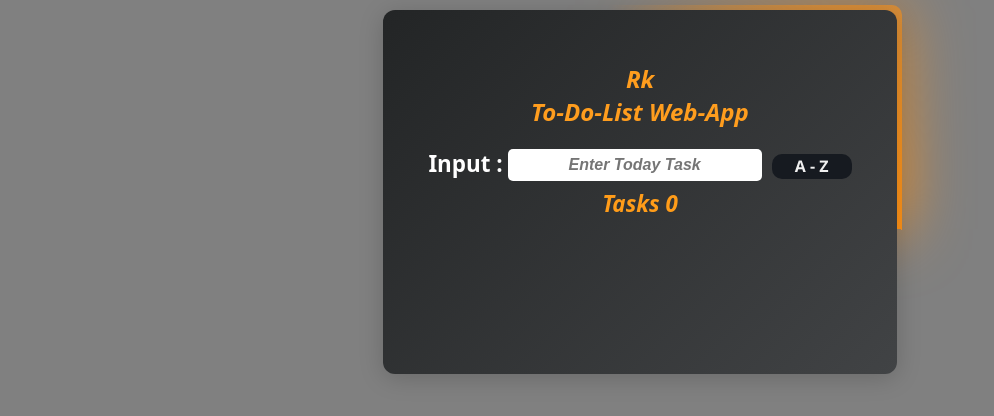
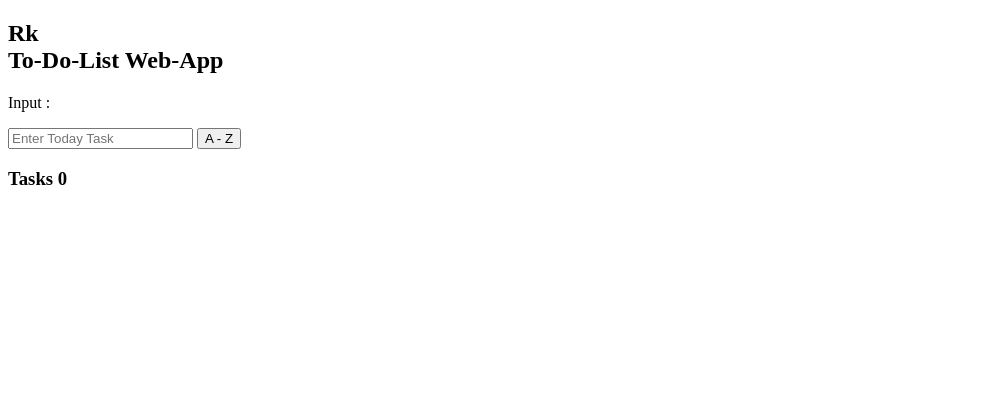
Before and after one commit to rahamka/To-Do-List-Web-App, a plain HTML site: page index.html in a window 1280 px wide. Shown: the whole page, without its empty margins (0-994 px from the left). Drawn offline with Linux system fonts and the light colour scheme.

Commit message:
Update style.css

```diff
--- a/style.css
+++ b/style.css
@@ -1,242 +1,29 @@
-body {
-  margin: 0;
-  padding: 0;
-  box-sizing: border-box;
-  background-color: gray;
-  color: white;
-  display: flex;
-  justify-content: center;
-  font-family: system-ui, -apple-system, BlinkMacSystemFont, "Segoe UI", Roboto,
-    Oxygen, Ubuntu, Cantarell, "Open Sans", "Helvetica Neue", sans-serif;
-}
-
-#container {
-  margin-top: 10px;
-  box-shadow: 0 4px 24px rgba(0, 0, 0, 0.18);
-  background: linear-gradient(135deg, #232526 0%, #414345 100%);
-}
-
-@media (max-width: 600px) {
-  #container {
-    padding: 16px 8px;
-    min-width: 90vw;
-    max-width: 98vw;
-    min-height: 120px;
-    box-shadow: 0 2px 12px rgba(0, 0, 0, 0.15);
-  }
-  #container input {
-    max-width: 90vw;
-    font-size: 1rem;
-  }
-  #input-div {
-    flex-direction: column;
-    gap: 8px;
-  }
-}
-#container {
-  transition: box-shadow 0.3s;
-  border: 2px solid white;
-  border-radius: 12px;
-  display: flex;
-  flex-direction: column;
-  text-align: center;
-  max-height: fit-content;
-  min-height: 300px;
-  min-width: 450px;
-  max-width: fit-content;
-  /* vertically center to the content of this container */
-}
-
-#container input {
-  text-align: center;
-  border-radius: 5px;
-  height: 30px;
-  min-width: 250px;
-  max-width: 300px;
-  border: none;
-  font-size: 0.9rem;
-  font-weight: 600;
-}
-
-#input-div {
-  font-size: 1.2rem;
-  font-weight: 600;
-}
-
-#container h2 {
-  color: rgb(255, 157, 30);
-}
-
-#container input {
-  cursor: pointer;
-}
-
-#container {
-  border: 2px solid rgb(255, 145, 0);
-}
-
-#input-div {
-  display: flex;
-  justify-content: center;
-  align-items: center;
-}
-
-#input-div p {
-  margin: 0 5px 4px 0px;
-}
-
-#sorting-btn {
-  margin: 2px 0px 0px 10px;
-  border-radius: 7px;
-  border: none;
-  height: 25px;
-  width: 80px;
-  font-size: 1rem;
-  font-weight: 600;
-  font-family: system-ui, -apple-system, BlinkMacSystemFont, "Segoe UI", Roboto,
-    Oxygen, Ubuntu, Cantarell, "Open Sans", "Helvetica Neue", sans-serif;
-}
-
-#position-Div h2 {
-  font-style: italic;
-}
-
-#sorting-btn:hover {
-  cursor: pointer;
-}
-
-#input-div p {
-  font-size: 1.4rem;
-}
-
-#input:hover {
-  box-shadow: darkblue;
-}
-
-#position-Div .tasks-Div {
-  margin: 5px 0 0 0;
-  padding: 0px;
-  color: rgb(255, 156, 25);
-  font-size: 1.4rem;
-  font-style: italic;
-}
-
-#container {
-  margin: 10px 0 0 0;
-  padding: 2em;
-  background-color: #1c1f2b;
-  position: relative;
-  border: none;
-}
-
-@property --angle {
-  syntax: "<angle>";
-  initial-value: 0deg;
-  inherits: false;
-}
-
-#container::after,
-#container::before {
-  content: "";
-  position: absolute;
-  height: 100%;
-  width: 100%;
-  background-image: conic-gradient(
-    from var(--angle),
-    transparent 70%,
-    rgb(255, 146, 22)
-  );
-  top: 50%;
-  left: 50%;
-  translate: -50% -50%;
-  z-index: -1;
-  padding: 5px;
-  border-radius: 10px;
-  animation: 2.2s spin linear infinite;
-}
-
-#container::before {
-  filter: blur(2rem);
-  opacity: 1;
-}
-
-@keyframes spin {
-  from {
-    --angle: 0deg;
-  }
-  to {
-    --angle: 360deg;
-  }
-}
-
-#sorting-btn {
-  background-color: #161a20;
-  border: none;
-  color: #f0f0f0;
-  border-radius: 10px;
-  font-family: "Segoe UI", Tahoma, Geneva, Verdana, sans-serif;
-  position: relative;
-  display: flex;
-  justify-content: center;
-  align-items: center;
-}
-
-#sorting-btn::after {
-  content: "";
-  position: absolute;
-  height: 107%;
-  width: 102%;
-  border-radius: 10px;
-  background-image: linear-gradient(to bottom right, #ff9b06, #ff4800);
-  z-index: -1;
-}
-
-#sorting-btn:hover {
-  z-index: 0;
-  box-shadow: 40px 0 100px #0044ff, -40px 0 100px #ff0000;
-  display: flex;
-}
-
-/* Style to the JavaScript Elements */
-
-/* Style to Task Div */
-.txtGettingDiv {
-  background-color: #414a4c;
-  border: 2px solid white;
-  font-weight: 600;
-  border-radius: 10px;
-  width: 300px;
-  height: 30px;
-  line-height: 30px;
-  margin: 1px;
-}
-
-/* Styel to Task Delete Button  */
-.deleteBtn {
-  height: 30px;
-  width: 120px;
-  border-radius: 10px;
-  background-color: red;
-  opacity: 0.7;
-  color: white;
-  margin: 2px 0 0 7px;
-  border: none;
-  font-weight: 600;
-  font-family: system-ui, -apple-system, BlinkMacSystemFont, "Segoe UI", Roboto,
-    Oxygen, Ubuntu, Cantarell, "Open Sans", "Helvetica Neue", sans-serif;
-}
-
-.deleteBtn:hover {
-  opacity: 1;
-}
-
-.AppendContainer {
-  display: flex;
-  justify-content: center;
-  margin-top: 8px;
-}
-
-#input-div ::placeholder {
-  font-size: 1rem;
-  font-style: italic;
-}
+<!DOCTYPE html>
+<html lang="en">
+  <head>
+    <meta charset="UTF-8" />
+    <meta name="viewport" content="width=device-width, initial-scale=1.0" />
+    <link rel="icon" type="image/png" href="image.png" />
+    <title>Document</title>
+    <link rel="stylesheet" href="style.css" />
+  </head>
+  <body>
+    <div id="container">
+      <div id="position-Div">
+        <h2>Rk <br />To-Do-List Web-App</h2>
+        <div id="input-div">
+          <p class="input-label">Input :</p>
+          <input
+            type="text"
+            name="input-div"
+            id="input"
+            placeholder="Enter Today Task" />
+          <button id="sorting-btn">Z - A</button>
+          <button id="resetButton">Clear List</button>
+        </div>
+        <h3 class="tasks-Div">Tasks 0</h3>
+      </div>
+    </div>
+    <script src="script.js"></script>
+  </body>
+</html>
```
